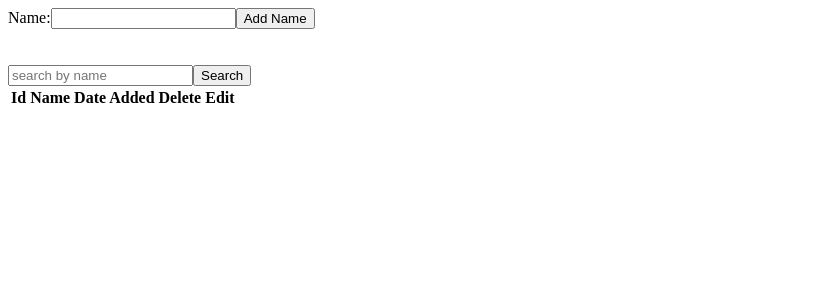
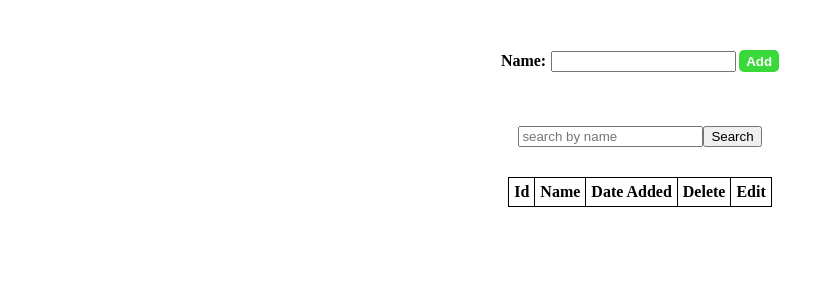
Before and after one commit to alambert473/Project-1, a React (Create React App) app in the folder frontend/: page / in a window 1280 px wide. Shown: the top 300 px of the page, without its empty margins (0-834 px from the left). Built offline with nearby package versions, Linux system fonts and the light colour scheme.

Commit message:
Adding styles to webpage

```diff
--- a/frontend/src/App.js
+++ b/frontend/src/App.js
@@ -1,5 +1,6 @@
 // src/App.js
 import React, { useState } from 'react';
+import './main.css';
 
 const App = () => {
   const [name, setName] = useState('');
@@ -7,6 +8,8 @@ const App = () => {
 
   return (
     <main>
+
+      <div className = "AddName">
         <label>Name:</label>
         <input
             type="text"
@@ -15,8 +18,10 @@ const App = () => {
             onChange={(e) => setName(e.target.value)}
         />
          <button id="add-name-btn" onClick={() => setNames([...names, name])}>
-        Add Name
+          Add
         </button>
+      </div>
+
 
       <br /><br /><br />
 
@@ -42,12 +47,12 @@ const App = () => {
               <td>{name}</td>
               <td>{new Date().toLocaleString()}</td>
               <td>
-                <button onClick={() => setNames(names.filter((_, i) => i !== index))}>
+                <button className = "Delete-Button" onClick={() => setNames(names.filter((_, i) => i !== index))}>
                   Delete
                 </button>
               </td>
               <td>
-                <button>Edit</button>
+                <button className = "Edit-Button">Edit</button>
               </td>
             </tr>
           ))}
--- /dev/null
+++ b/frontend/src/main.css
@@ -0,0 +1,67 @@
+main {
+   width: 50%;
+   margin: 50px auto;
+   display: flex;
+   align-items: center;
+   flex-direction: column;
+}
+
+.AddName label {
+    margin-right: 5px;
+    font-weight: bold;
+}
+
+.AddName button {
+    color: white;
+    background-color: rgb(56, 217, 56);
+    border: none;
+    padding: 3.5px;
+    padding-left: 7px;
+    padding-right: 7px;
+    font-weight: bold;
+    border-radius: 5px;
+    margin-left: 3px;
+    cursor: pointer;
+}
+
+.AddName button:hover {
+    opacity: 0.8;
+    transition: opacity .5s;
+}
+
+#search-btn {
+    cursor: pointer;
+}
+
+table {
+    margin-top: 30px;
+}
+
+table, th, td {
+    border-collapse: collapse;
+    border: 1px solid black;
+}
+
+th, td {
+    padding: 5px;
+}
+
+.Delete-Button {
+    background-color: rgb(235, 48, 48);
+    color: white;
+    border: none;
+    border-radius: 3px;
+    padding: 3px 5px;
+    font-weight: bold;
+    opacity: .85;
+    cursor: pointer;
+}
+
+.Delete-Button:hover {
+    opacity: 0.7;
+    transition: opacity .5s;
+}
+
+.Edit-Button {
+    cursor: pointer;
+}
```
Lines whose indentation alone changed are shown as unchanged.
